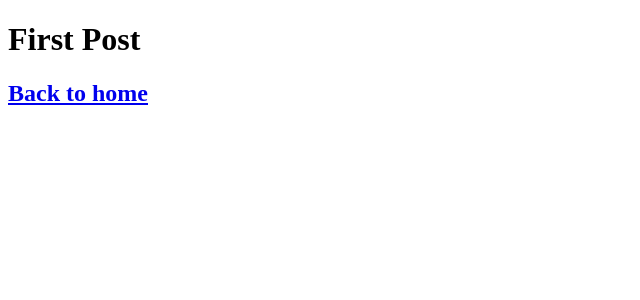
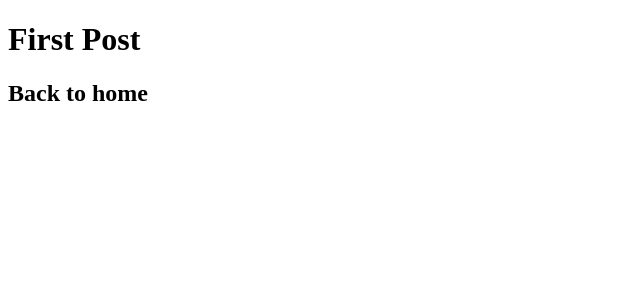
Before and after one commit to ponsaaan/Christina, a Next.js app: page /posts/first-post in a window 1280 px wide. Shown: the top 300 px of the page, without its empty margins (0-640 px from the left). Built offline with nearby package versions, Linux system fonts and the light colour scheme.

Commit message:
for deploy

```diff
--- a/package.json
+++ b/package.json
@@ -10,6 +10,7 @@
     "dev:path": "pathpida --enableStatic --watch"
   },
   "dependencies": {
+    "eslint-plugin-prettier": "^3.4.0",
     "next": "11.0.1",
     "react": "17.0.2",
     "react-dom": "17.0.2",
@@ -21,13 +22,15 @@
     "@types/react": "17.0.14",
     "@types/react-dom": "17.0.2",
     "@types/styled-components": "^5.1.11",
+    "@typescript-eslint/eslint-plugin": "^4.28.3",
+    "@typescript-eslint/parser": "^4.28.3",
     "eslint": "7.30.0",
     "eslint-config-next": "11.0.1",
     "eslint-config-prettier": "^8.3.0",
     "npm-run-all": "^4.1.5",
     "pathpida": "^0.15.3",
     "prettier": "^2.3.2",
-    "typescript": "4.3.5"
+    "typescript": "^4.3.5"
   },
   "resolutions": {
     "styled-components": "^5"
--- a/src/pages/index.tsx
+++ b/src/pages/index.tsx
@@ -15,10 +15,7 @@ const Home: React.VFC = () => {
       <GlobalStyle />
       <Main>
         <Title>
-          Read{' '}
-          <Link href="/posts/first-post">
-            <a>this page!</a>
-          </Link>
+          Read <p>this page!</p>
         </Title>
 
         <Description>
--- a/src/pages/posts/first-post.tsx
+++ b/src/pages/posts/first-post.tsx
@@ -8,11 +8,7 @@ const FirstPost: React.VFC = () => {
         <title>First Post</title>
       </Head>
       <h1>First Post</h1>
-      <h2>
-        <Link href="/">
-          <a>Back to home</a>
-        </Link>
-      </h2>
+      <h2>Back to home</h2>
     </>
   );
 };
```
Also changed, not shown: 1 other file (tests, documents, lock files or other folders).
